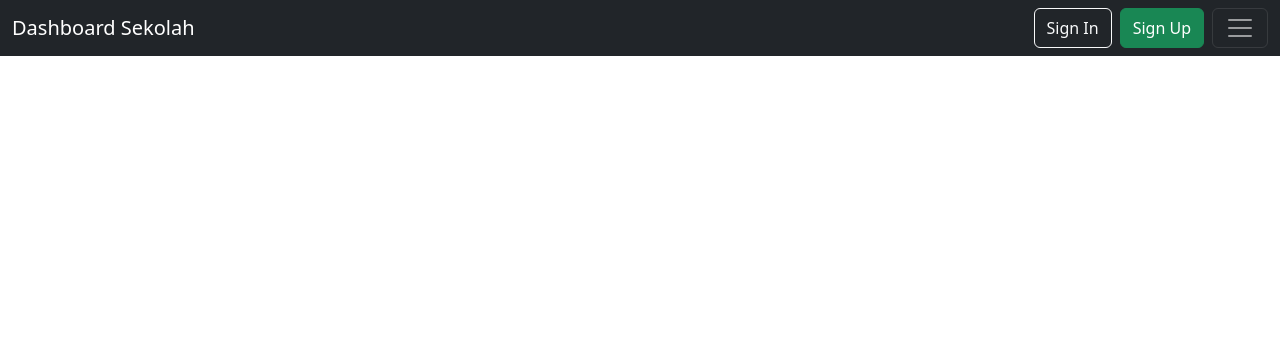
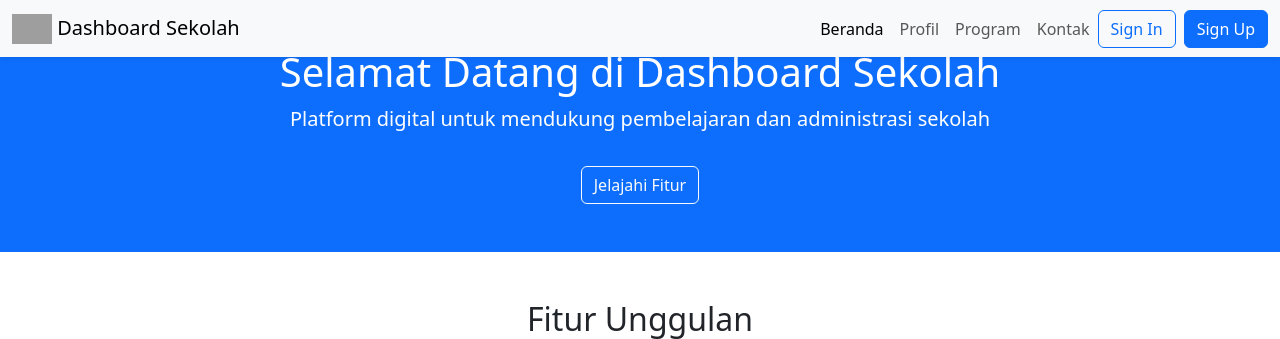
Before and after one commit to rayymhra/web-sekolah, a PHP site: page / in a window 1280 px wide. Shown: the top 339 px of the page. Before the commit the page ends 56 px from the top, so only its background shows below. Run offline with PHP 8.4, Linux system fonts and the light colour scheme; grey boxes are pictures that could not be loaded.

Commit message:
Update index.php in landing page

```diff
--- a/landing page/index.php
+++ b/landing page/index.php
@@ -10,52 +10,80 @@
 </head>
 
 <body>
-    <nav class="navbar navbar-dark bg-dark fixed-top">
+    <nav class="navbar navbar-expand-lg navbar-light bg-light shadow-sm fixed-top">
         <div class="container-fluid">
-            <a class="navbar-brand" href="#">Dashboard Sekolah</a>
-            <div class="d-flex">
-                <button class="btn btn-outline-light me-2" type="button">Sign In</button>
-                <button class="btn btn-success me-2" type="button">Sign Up</button>
-                <button class="navbar-toggler" type="button" data-bs-toggle="offcanvas" data-bs-target="#offcanvasDarkNavbar" aria-controls="offcanvasDarkNavbar" aria-label="Toggle navigation">
+            <a class="navbar-brand" href="#">
+                <img src="logo.png" alt="Logo" height="30" class="d-inline-block align-text-top">
+                Dashboard Sekolah
+            </a>
+            <button class="navbar-toggler" type="button" data-bs-toggle="collapse" data-bs-target="#navbarNav" aria-controls="navbarNav" aria-expanded="false" aria-label="Toggle navigation">
                 <span class="navbar-toggler-icon"></span>
             </button>
-            </div>
-            <div class="offcanvas offcanvas-end text-bg-dark" tabindex="-1" id="offcanvasDarkNavbar" aria-labelledby="offcanvasDarkNavbarLabel">
-                <div class="offcanvas-header">
-                    <h5 class="offcanvas-title" id="offcanvasDarkNavbarLabel">Dashboard Sekolah</h5>
-                    <button type="button" class="btn-close btn-close-white" data-bs-dismiss="offcanvas" aria-label="Close"></button>
-                </div>
-                <div class="offcanvas-body">
-                    <ul class="navbar-nav justify-content-end flex-grow-1 pe-3">
+            <div class="collapse navbar-collapse" id="navbarNav">
+                <ul class="navbar-nav ms-auto">
                     <li class="nav-item">
-                            <a class="nav-link active" aria-current="page" href="#">Home</a>
+                        <a class="nav-link active" aria-current="page" href="#">Beranda</a>
                     </li>
                     <li class="nav-item">
-                            <a class="nav-link" href="#">Link</a>
+                        <a class="nav-link" href="#">Profil</a>
                     </li>
-                        <li class="nav-item dropdown">
-                            <a class="nav-link dropdown-toggle" href="#" role="button" data-bs-toggle="dropdown" aria-expanded="false">
-                                Dropdown
-                            </a>
-                            <ul class="dropdown-menu dropdown-menu-dark">
-                                <li><a class="dropdown-item" href="#">Action</a></li>
-                                <li><a class="dropdown-item" href="#">Another action</a></li>
-                                <li>
-                                    <hr class="dropdown-divider">
+                    <li class="nav-item">
+                        <a class="nav-link" href="#">Program</a>
                     </li>
-                                <li><a class="dropdown-item" href="#">Something else here</a></li>
-                            </ul>
+                    <li class="nav-item">
+                        <a class="nav-link" href="#">Kontak</a>
                     </li>
                 </ul>
-                    <form class="d-flex mt-3" role="search">
-                        <input class="form-control me-2" type="search" placeholder="Search" aria-label="Search">
-                        <button class="btn btn-success" type="submit">Search</button>
-                    </form>
+                <div class="d-flex">
+                    <button class="btn btn-outline-primary me-2" type="button">Sign In</button>
+                    <button class="btn btn-primary" type="button">Sign Up</button>
                 </div>
             </div>
         </div>
     </nav>
 
+    <header class="bg-primary text-white text-center py-5">
+        <div class="container">
+            <h1>Selamat Datang di Dashboard Sekolah</h1>
+            <p class="lead">Platform digital untuk mendukung pembelajaran dan administrasi sekolah</p>
+            <a href="#fitur" class="btn btn-outline-light mt-3">Jelajahi Fitur</a>
+        </div>
+    </header>
+
+    <section id="fitur" class="py-5">
+        <div class="container">
+            <h2 class="text-center mb-4">Fitur Unggulan</h2>
+            <div class="row">
+                <div class="col-md-4 text-center">
+                    <img src="icon1.png" alt="Fitur 1" class="mb-3" height="100">
+                    <h5>Manajemen Data Siswa</h5>
+                    <p>Mempermudah pengelolaan data siswa dengan cepat dan aman.</p>
+                </div>
+                <div class="col-md-4 text-center">
+                    <img src="icon2.png" alt="Fitur 2" class="mb-3" height="100">
+                    <h5>E-Learning</h5>
+                    <p>Platform pembelajaran online dengan fitur lengkap.</p>
+                </div>
+                <div class="col-md-4 text-center">
+                    <img src="icon3.png" alt="Fitur 3" class="mb-3" height="100">
+                    <h5>Laporan Akademik</h5>
+                    <p>Penyusunan laporan hasil belajar siswa yang terintegrasi.</p>
+                </div>
+            </div>
+        </div>
+    </section>
+
+    <section class="bg-light py-5">
+        <div class="container">
+            <h2 class="text-center mb-4">Tentang Kami</h2>
+            <p class="text-center">Dashboard Sekolah adalah solusi digital untuk mempermudah pengelolaan administrasi sekolah, mendukung proses belajar-mengajar, dan meningkatkan efektivitas komunikasi antara guru, siswa, dan orang tua.</p>
+        </div>
+    </section>
+
+    <footer class="bg-dark text-white text-center py-3">
+        <p class="mb-0">&copy; 2024 Dashboard Sekolah. Dikembangkan oleh Tim IT</p>
+    </footer>
+
 </body>
 
 </html>
```
Lines whose indentation alone changed are shown as unchanged.
